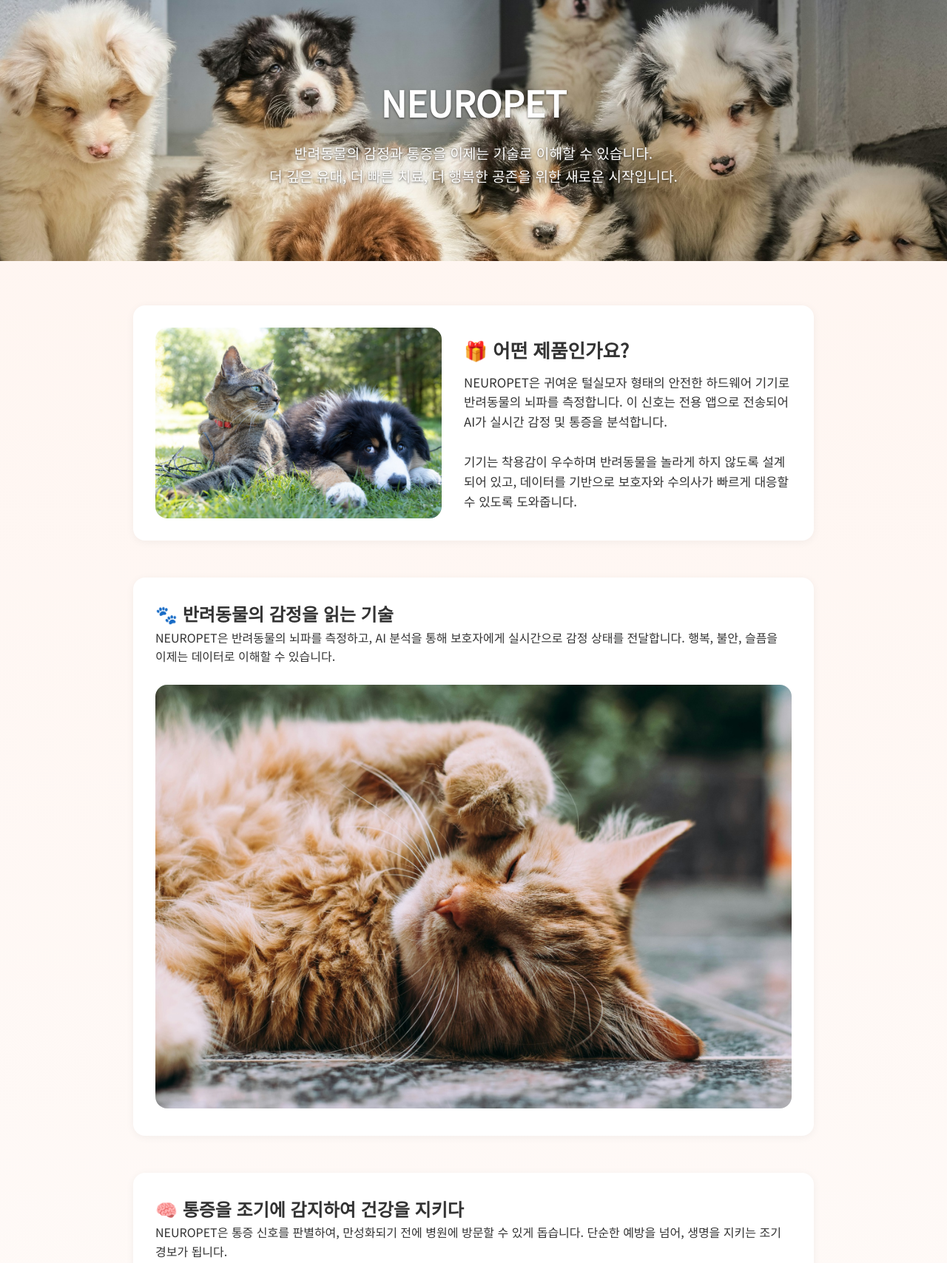
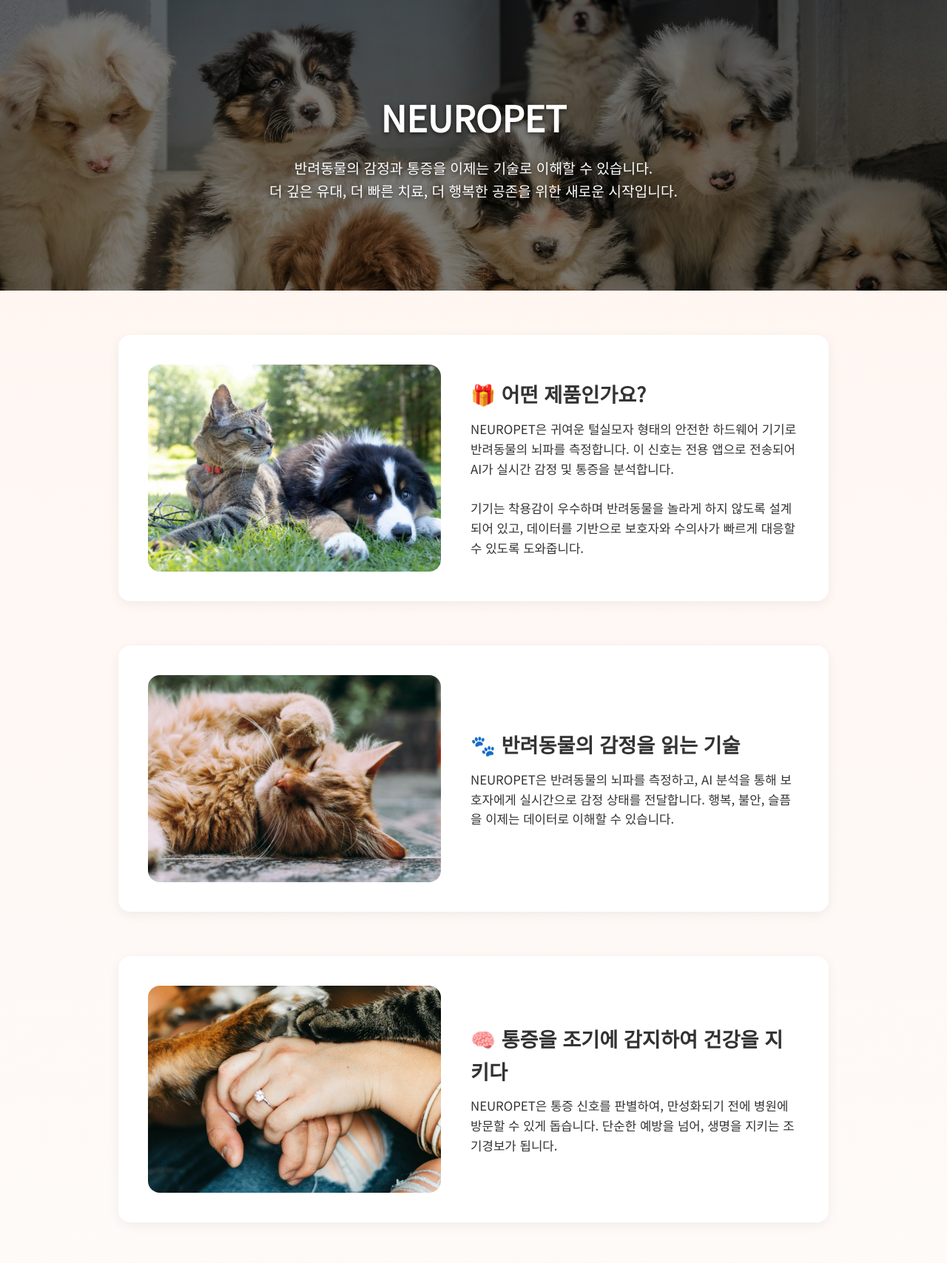
Before and after one commit to ladybug-seesaw/neuropet-waitlist, a plain HTML site: page index.html in a window 1280 px wide. Shown: the top 1708 px of the page at 74% size. Drawn offline with Linux system fonts and the light colour scheme.

Commit message:
Add files via upload

```diff
--- a/index.html
+++ b/index.html
@@ -15,13 +15,25 @@
       line-height: 1.6;
     }
     header {
+      position: relative;
       background-image: url('header.jpg');
       background-size: cover;
       background-position: center;
-      padding: 100px 20px;
       text-align: center;
-      color: #fff;
-      text-shadow: 0 1px 3px rgba(0,0,0,0.6);
+      color: white;
+    }
+    header::before {
+      content: '';
+      position: absolute;
+      inset: 0;
+      background: rgba(0,0,0,0.5);  /* 어두운 오버레이 */
+      z-index: 1;
+    }
+    header .content {
+      position: relative;
+      z-index: 2;
+      padding: 120px 20px;
+      text-shadow: 0 2px 6px rgba(0,0,0,0.7);
     }
     header h1 {
       font-size: 3rem;
@@ -34,48 +46,39 @@
     }
     section {
       padding: 60px 20px;
-      max-width: 960px;
+      max-width: 1000px;
       margin: auto;
     }
     .card {
       background: white;
       border-radius: 16px;
-      box-shadow: 0 2px 12px rgba(0,0,0,0.05);
-      padding: 30px;
-      margin-bottom: 50px;
+      box-shadow: 0 4px 16px rgba(0,0,0,0.06);
+      padding: 40px;
+      margin-bottom: 60px;
     }
     .horizontal {
       display: flex;
       flex-wrap: wrap;
-      gap: 30px;
+      gap: 40px;
       align-items: center;
+      min-height: 360px;
     }
     .horizontal img {
-      flex: 1 1 300px;
+      flex: 1 1 380px;
       max-width: 45%;
+      height: 280px;
+      object-fit: cover;
       border-radius: 16px;
     }
     .horizontal .text {
-      flex: 1 1 300px;
+      flex: 1 1 380px;
     }
     .horizontal h2 {
-      font-size: 1.6rem;
-      margin-bottom: 10px;
+      font-size: 1.7rem;
+      margin-bottom: 12px;
     }
     .horizontal p {
       font-size: 1.05rem;
-    }
-    .card img.standard {
-      width: 100%;
-      border-radius: 16px;
-      margin-top: 25px;
-    }
-    .card img.taller {
-      width: 100%;
-      max-height: 300px;
-      object-fit: cover;
-      border-radius: 16px;
-      margin-top: 25px;
     }
     form {
       display: flex;
@@ -116,14 +119,19 @@
       .horizontal img, .horizontal .text {
         max-width: 100%;
       }
+      .horizontal img {
+        height: auto;
+      }
     }
   </style>
 </head>
 <body>
   <header>
+    <div class="content">
       <h1>NEUROPET</h1>
       <p>반려동물의 감정과 통증을 이제는 기술로 이해할 수 있습니다.<br />
          더 깊은 유대, 더 빠른 치료, 더 행복한 공존을 위한 새로운 시작입니다.</p>
+    </div>
   </header>
 
   <section>
@@ -136,22 +144,28 @@
       </div>
     </div>
 
-    <div class="card">
+    <div class="card horizontal">
+      <img src="image1.jpg" alt="감성적인 고양이 이미지" />
+      <div class="text">
         <h2>🐾 반려동물의 감정을 읽는 기술</h2>
         <p>NEUROPET은 반려동물의 뇌파를 측정하고, AI 분석을 통해 보호자에게 실시간으로 감정 상태를 전달합니다. 행복, 불안, 슬픔을 이제는 데이터로 이해할 수 있습니다.</p>
-      <img src="image1.jpg" alt="감성적인 고양이 이미지" class="standard" />
+      </div>
     </div>
 
-    <div class="card">
+    <div class="card horizontal">
+      <img src="image2.jpg" alt="감정을 감지하는 보호자와 반려동물" />
+      <div class="text">
         <h2>🧠 통증을 조기에 감지하여 건강을 지키다</h2>
         <p>NEUROPET은 통증 신호를 판별하여, 만성화되기 전에 병원에 방문할 수 있게 돕습니다. 단순한 예방을 넘어, 생명을 지키는 조기경보가 됩니다.</p>
-      <img src="image2.jpg" alt="감정을 감지하는 보호자와 반려동물" class="taller" />
+      </div>
     </div>
 
-    <div class="card">
+    <div class="card horizontal">
+      <img src="image3.jpg" alt="기기를 착용한 고양이와 강아지" />
+      <div class="text">
         <h2>👨‍⚕️ 보호자, 수의사, 동물병원을 위한 도구</h2>
         <p>보호자에게는 더 나은 이해, 수의사에게는 진료 보조, 동물병원에게는 고급 진료 서비스로 모두에게 가치를 제공합니다.</p>
-      <img src="image3.jpg" alt="기기를 착용한 고양이와 강아지" class="standard" />
+      </div>
     </div>
 
     <div class="card">
```
Lines whose indentation alone changed are shown as unchanged.
